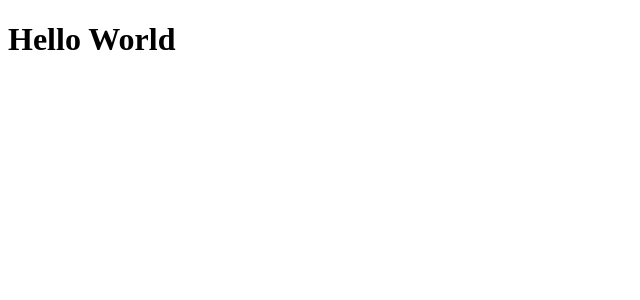
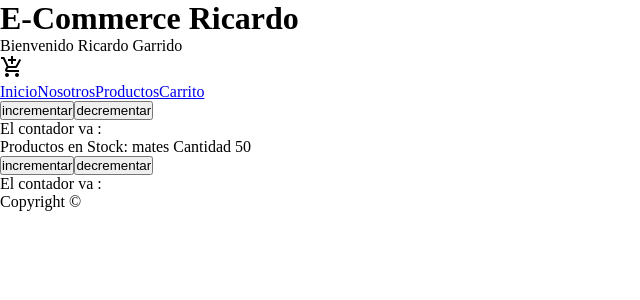
Before and after one commit to GarridoRicardo/app_coder, a React (Create React App) app: page / in a window 1280 px wide. Shown: the top 300 px of the page, without its empty margins (0-640 px from the left). Built offline with nearby package versions, Linux system fonts and the light colour scheme.

Commit message:
modificaciones varias

```diff
--- a/public/index.html
+++ b/public/index.html
@@ -24,6 +24,8 @@
       work correctly both with client-side routing and a non-root public URL.
       Learn how to configure a non-root public URL by running `npm run build`.
     -->
+    <link href="https://fonts.googleapis.com/icon?family=Material+Icons"
+    rel="stylesheet">
     <title>React App</title>
   </head>
   <body>
--- a/src/App.js
+++ b/src/App.js
@@ -1,9 +1,20 @@
+import Header from "./Header"
+import Main from "./Main"
+import Footer from  "./Footer"
+import ItemCount from "./ItemCount";
 const App = () => {
-  return (
-    <div>
-      <h1>Hello World</h1>
-    </div>
-  );
-}
-
-export default App;
+return(
+    <>
+        <Header
+            nombre="Ricardo"
+            apellido="Garrido"
+            edad={33}
+            callback={()=>{console.log(("soy un callback de app"));}}
+            />
+        <ItemCount/>
+        <Main/>
+        <Footer/>
+    </>
+)
+};
+export default App
--- /dev/null
+++ b/src/CartWidget.js
@@ -0,0 +1,9 @@
+const Cart = () => {
+    return(
+        <span className="material-icons">
+        add_shopping_cart
+        </span>
+    )
+}
+
+export default Cart
--- /dev/null
+++ b/src/Footer.js
@@ -0,0 +1,10 @@
+import Nav from "./NavBar"
+const Footer = () => {
+    return(
+        <footer>
+            <p>Copyright &copy;</p>
+        </footer>
+    )
+}
+
+export default Footer
--- /dev/null
+++ b/src/Header.js
@@ -0,0 +1,16 @@
+import Nav from "./NavBar"
+const Header = ({nombre,apellido, edad, callback}) => {
+
+  console.log(edad);
+  console.log(callback);
+
+  return (
+    <header id="header">
+      <h1>E-Commerce Ricardo</h1>
+      <p>Bienvenido {nombre} {apellido}</p>
+    <Nav/>
+    </header>
+  );
+};
+
+export default Header;
--- /dev/null
+++ b/src/ItemCount.js
@@ -0,0 +1,26 @@
+import { useState } from "react";
+
+const ItemCount = ({initial,stock}) => {
+
+    const [contador, setContador] = useState(initial)
+    const sumarContador = () =>{
+        if(contador < stock){
+            setContador(contador + 1)
+    }}
+
+    const restarContador = () =>{
+        if(contador > 0){
+            setContador(contador - 1)
+    }
+    }
+
+    return (
+        <>
+            <button onClick={sumarContador}>incrementar</button>
+            <button onClick={restarContador}>decrementar</button>
+            <p>El contador va : {contador}</p>
+        </>
+    )
+}
+
+export default ItemCount;
--- /dev/null
+++ b/src/ItemListContainer.js
@@ -0,0 +1,11 @@
+const Item = ({producto,cantidad})  =>{
+
+    //console.log(producto);
+    //console.log(cantidad);
+
+    return(
+        <p>Productos en Stock: {producto} Cantidad {cantidad}</p>
+    )
+}
+
+export default Item
--- /dev/null
+++ b/src/Main.js
@@ -0,0 +1,19 @@
+import Item from "./ItemListContainer"
+import ItemCount from "./ItemCount"
+
+const Main = () => {
+    return(
+    <>
+            <Item
+                producto ={"mates"}
+                cantidad= {50}
+            />
+            <ItemCount
+                inicial = {0}
+                stock = {100}
+            />
+    </>
+    )
+}
+
+export default Main
--- /dev/null
+++ b/src/NavBar.js
@@ -0,0 +1,16 @@
+import Cart from "./CartWidget"
+const Nav = () => {
+    return(
+        <>
+        <Cart/>
+        <nav>
+            <a href="#">Inicio</a>
+            <a href="#">Nosotros</a>
+            <a href="#">Productos</a>
+            <a href="#">Carrito</a>
+        </nav>
+        </>
+    )
+};
+
+export default Nav
--- /dev/null
+++ b/src/estilos.css
@@ -0,0 +1,18 @@
+*{
+    margin: 0;
+    padding: 0;
+    box-sizing: border-box;
+};
+
+html , body {
+    height: 100vh;
+};
+
+#header {
+    padding: 0.5rem 1rem;
+    background-color: aquamarine;
+    display: flex;
+    align-items: center;
+    justify-content: space-between;
+    box-shadow: 0 2px 15px rgb(11, 151, 53);
+};
--- a/src/index.js
+++ b/src/index.js
@@ -1,7 +1,9 @@
-import react from "react";
+import React from "react";
 
 import ReactDOM from "react-dom";
 
 import App from "./App";
 
+import "./estilos.css";
+
 ReactDOM.render(<App />, document.getElementById("root"));
```
